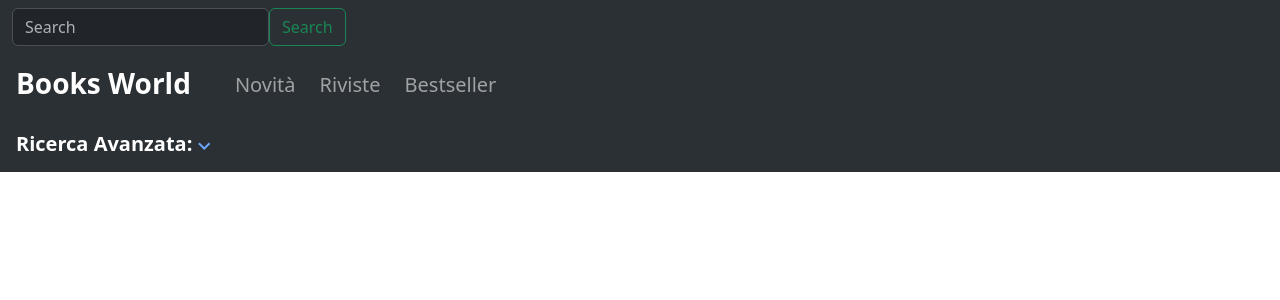
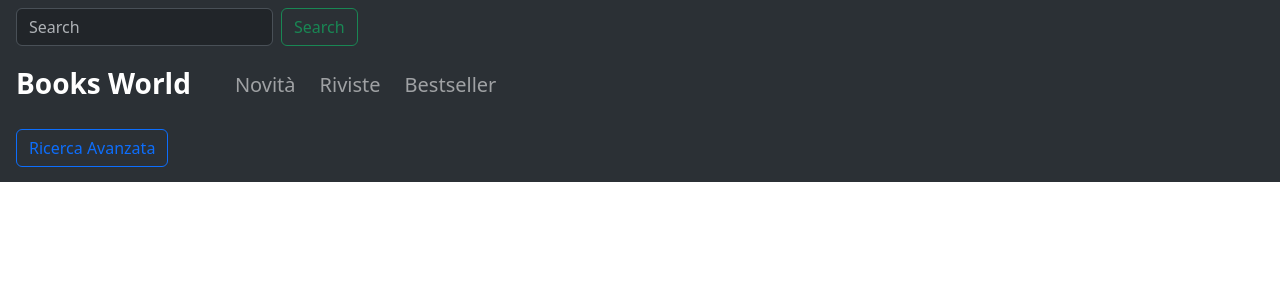
Before and after one commit to pierluigiTrocini/booksWorldWebApp2023, an Angular app in the folder books-world-ng/: page / in a window 1280 px wide. Shown: the top 300 px of the page. Built offline with nearby package versions, Linux system fonts and the light colour scheme.

Commit message:
Aggiunta Ricerca Avanzata Co-authored-by: Pierluigi Trocini <pierluigiTrocini@users.noreply.github.com>

```diff
--- a/books-world-ng/src/app/app.component.html
+++ b/books-world-ng/src/app/app.component.html
@@ -1 +1,2 @@
 <app-menu-bar></app-menu-bar>
+<router-outlet></router-outlet>
--- a/books-world-ng/src/app/app.module.ts
+++ b/books-world-ng/src/app/app.module.ts
@@ -4,11 +4,13 @@ import { BrowserModule } from '@angular/platform-browser';
 import { AppRoutingModule } from './app-routing.module';
 import { AppComponent } from './app.component';
 import { MenuBarComponent } from './menu-bar/menu-bar.component';
+import { VisualizzaRicercaAvanzataComponent } from './visualizza-ricerca-avanzata/visualizza-ricerca-avanzata.component';
 
 @NgModule({
   declarations: [
     AppComponent,
-    MenuBarComponent
+    MenuBarComponent,
+    VisualizzaRicercaAvanzataComponent
   ],
   imports: [
     BrowserModule,
--- a/books-world-ng/src/app/menu-bar/menu-bar.component.html
+++ b/books-world-ng/src/app/menu-bar/menu-bar.component.html
@@ -1,9 +1,8 @@
-
 <nav class="navbar bg-body-tertiary" data-bs-theme="dark">
 <div class="container-fluid">
-    <form class="d-inline-flex" action="post">
-      <input type="text" class="form-control"  placeholder="Search" aria-label="Search">
-      <button class="btn btn-outline-success" type="submit">Search</button>
+    <form class="d-inline-flex">
+      <input type="text" class="form-control mx-1"  placeholder="Search" aria-label="Search">
+      <button class="btn btn-outline-success mx-1" type="submit">Search</button>
     </form>
   </div>
 </nav>
@@ -27,15 +26,11 @@
   </div>
 </nav>
 
-<nav class="navbar bg-body-tertiary align-mid" data-bs-theme="dark">
+<nav class="navbar bg-body-tertiary align-left" data-bs-theme="dark">
   <div class="container-fluid">
-    <span class="navbar-brand align-middle mx-1">
-        <strong>Ricerca Avanzata:</strong>
-        <a href="#">
-            <span class="material-icons align-middle">
-                expand_more
-            </span>
-        </a>
-    </span>
+    <div class="navbar-brand mx-1 form-check form-check-reverse form-switch">
+      <input type="checkbox" class="btn-check" id="btn-check-outlined" autocomplete="off">
+      <label class="btn btn-outline-primary" for="btn-check-outlined">Ricerca Avanzata</label><br>
+    </div>
   </div>
 </nav>
--- /dev/null
+++ b/books-world-ng/src/app/visualizza-ricerca-avanzata/visualizza-ricerca-avanzata.component.html
@@ -0,0 +1 @@
+<p>visualizza-ricerca-avanzata works!</p>
```
Also changed, not shown: books-world-ng/src/app/visualizza-ricerca-avanzata/visualizza-ricerca-avanzata.component.ts (added, +10 -0 lines), books-world-ng/src/app/visualizza-ricerca-avanzata/visualizza-ricerca-avanzata.component.css (added), 1 other file (tests, documents, lock files or other folders).
